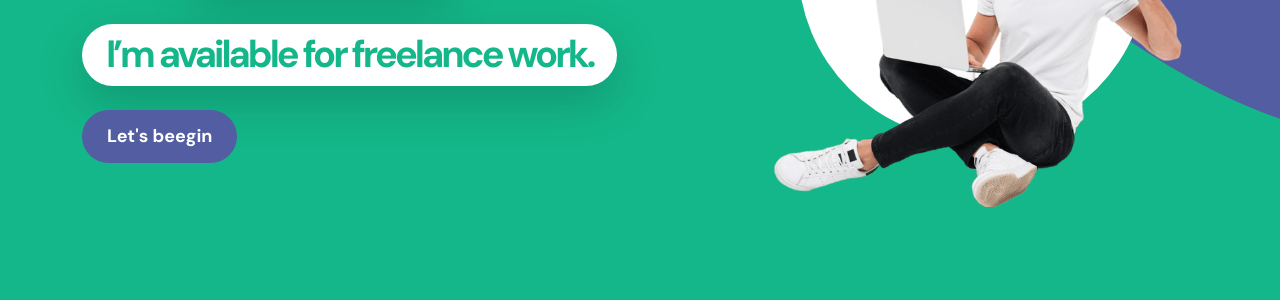
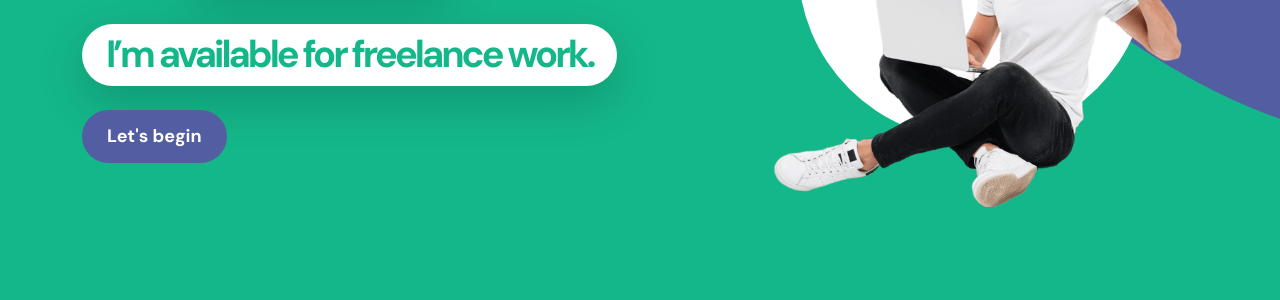
Before and after one commit to Zybrilo13/Projekt_SJ_2025, a PHP site: page / in a window 1280 px wide. Shown: the part 352-652 px from the top of the page. Run offline with PHP 8.4, Linux system fonts and the light colour scheme.

Commit message:
zmeni v proekte

```diff
--- a/index.php
+++ b/index.php
@@ -60,7 +60,7 @@ https://templatemo.com/tm-578-first-portfolio
                                 </div>
 
                                 <h2 class="mb-4">I’m available for freelance work.</h2>
-                                <p class="mb-4"><a class="custom-btn btn custom-link" href="#section_2">Let's beegin</a></p>
+                                <p class="mb-4"><a class="custom-btn btn custom-link" href="#section_2">Let's begin</a></p>
                             </div>
                         </div>
 
```
